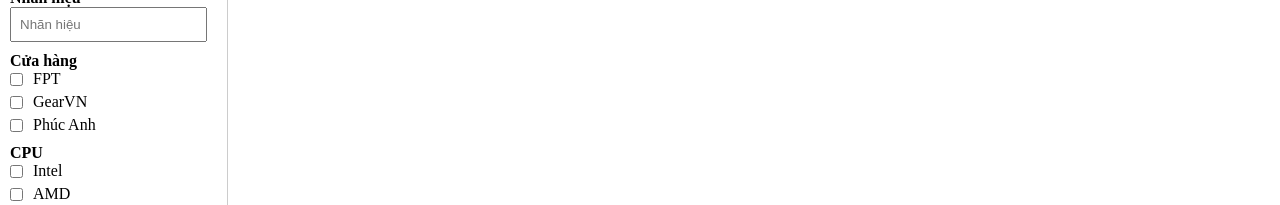
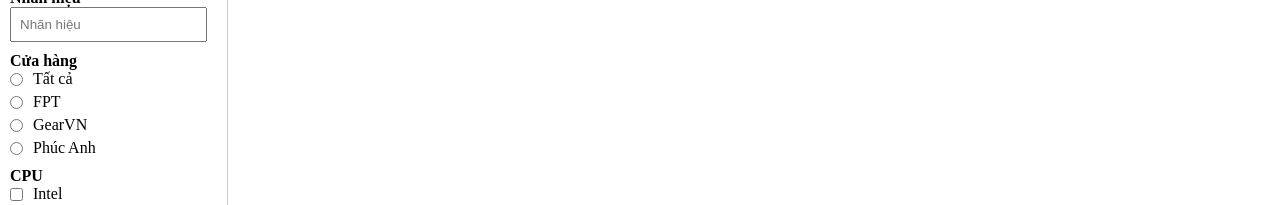
Before and after one commit to tranbinhminh1403/front-end-thesis, a React (Vite) app: page /search in a window 1280 px wide. Shown: the part 191-396 px from the top of the page. Built offline with nearby package versions, Linux system fonts and the light colour scheme; no server answers.

Commit message:
adjust filter

```diff
--- a/src/components/login/Login.jsx
+++ b/src/components/login/Login.jsx
@@ -18,7 +18,6 @@
       });
       // Save token to local storage
       localStorage.setItem('token', response.data.token);
-      alert('Đăng nhập thành công');
       // Redirect to home page
       navigate('/');
     } catch (err) {
--- a/src/components/register/Register.jsx
+++ b/src/components/register/Register.jsx
@@ -25,7 +25,6 @@
         email,
         password
       });
-      alert('Đăng ký thành công');
       // Redirect to login page
       navigate('/login');
     } catch (err) {
--- a/src/components/search/Search.jsx
+++ b/src/components/search/Search.jsx
@@ -100,7 +100,16 @@
         <div className="checkbox-group">
           <label>
             <input
-              type="checkbox"
+              type="radio"
+              name="shop"
+              value=""
+              onChange={handleFilterChange}
+            />{" "}
+            Tất cả
+          </label>
+          <label>
+            <input
+              type="radio"
               name="shop"
               value="fpt"
               onChange={handleFilterChange}
@@ -109,7 +118,7 @@
           </label>
           <label>
             <input
-              type="checkbox"
+              type="radio"
               name="shop"
               value="gearvn"
               onChange={handleFilterChange}
@@ -118,7 +127,7 @@
           </label>
           <label>
             <input
-              type="checkbox"
+              type="radio"
               name="shop"
               value="phucanh"
               onChange={handleFilterChange}
```
